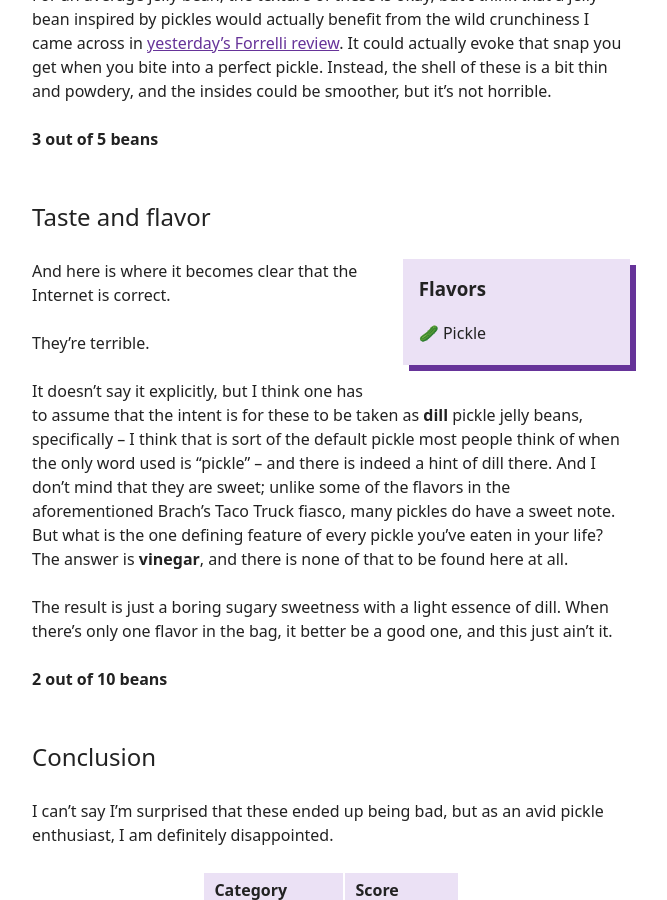
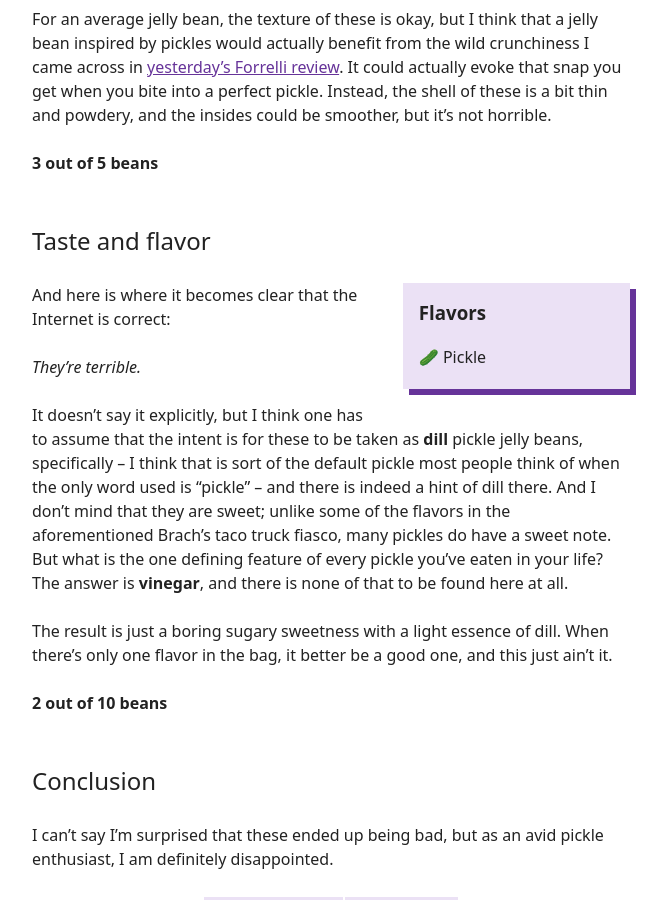
Before and after one commit to Scotchester/jellybeans, a Jekyll site: the page built from _posts/2024-03-30-claussen-pickle-flavor-jelly-beans.md, in a window 1280 px wide and 900 px high, scrolled down 1595 px. Shown: the whole window, without its empty margins (470-1137 px from the left). Built offline with Jekyll 4.4.1, drawn with Linux system fonts in a browser that asks for light colours; emoji names are drawn with the system emoji font; some of the changed text lies outside the part shown.

Commit message:
Fix link and tweak formatting

```diff
--- a/_posts/2024-03-30-claussen-pickle-flavor-jelly-beans.md
+++ b/_posts/2024-03-30-claussen-pickle-flavor-jelly-beans.md
@@ -86,16 +86,16 @@
     </ul>
 </div>
 
-And here is where it becomes clear that the Internet is correct.
+And here is where it becomes clear that the Internet is correct:
 
-They're terrible.
+_They're terrible._
 
 It doesn't say it explicitly, but I think one has to assume that the intent
 is for these to be taken as **dill** pickle jelly beans, specifically –
 I think that is sort of the default pickle most people think of
 when the only word used is "pickle" – and there is indeed a hint of dill there.
 And I don't mind that they are sweet;
-unlike some of the flavors in the aforementioned Brach's Taco Truck fiasco,
+unlike some of the flavors in the aforementioned Brach's taco truck fiasco,
 many pickles do have a sweet note.
 But what is the one defining feature of every pickle you've eaten in your life?
 The answer is **vinegar**, and there is none of that to be found here at all.
```
Also changed, not shown: other parts of _posts/2024-03-30-claussen-pickle-flavor-jelly-beans.md (+1 -1 lines).
